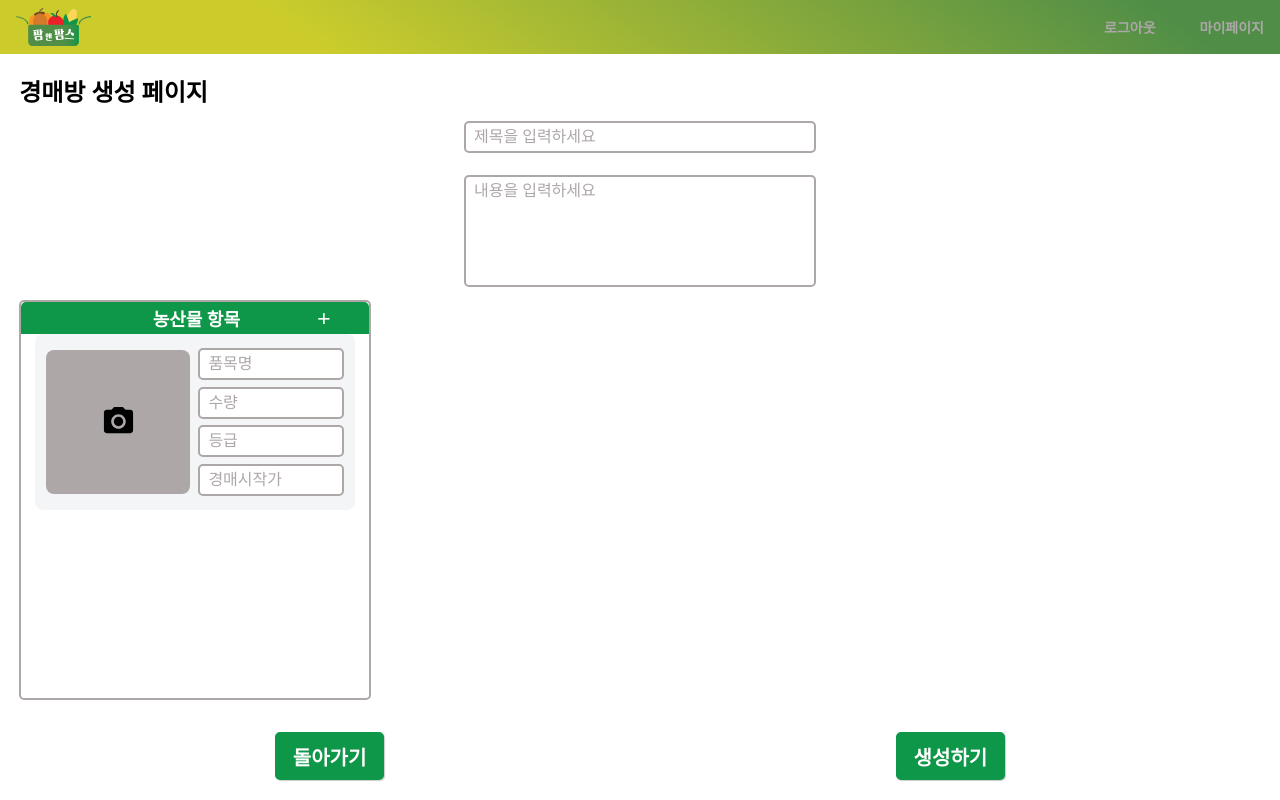
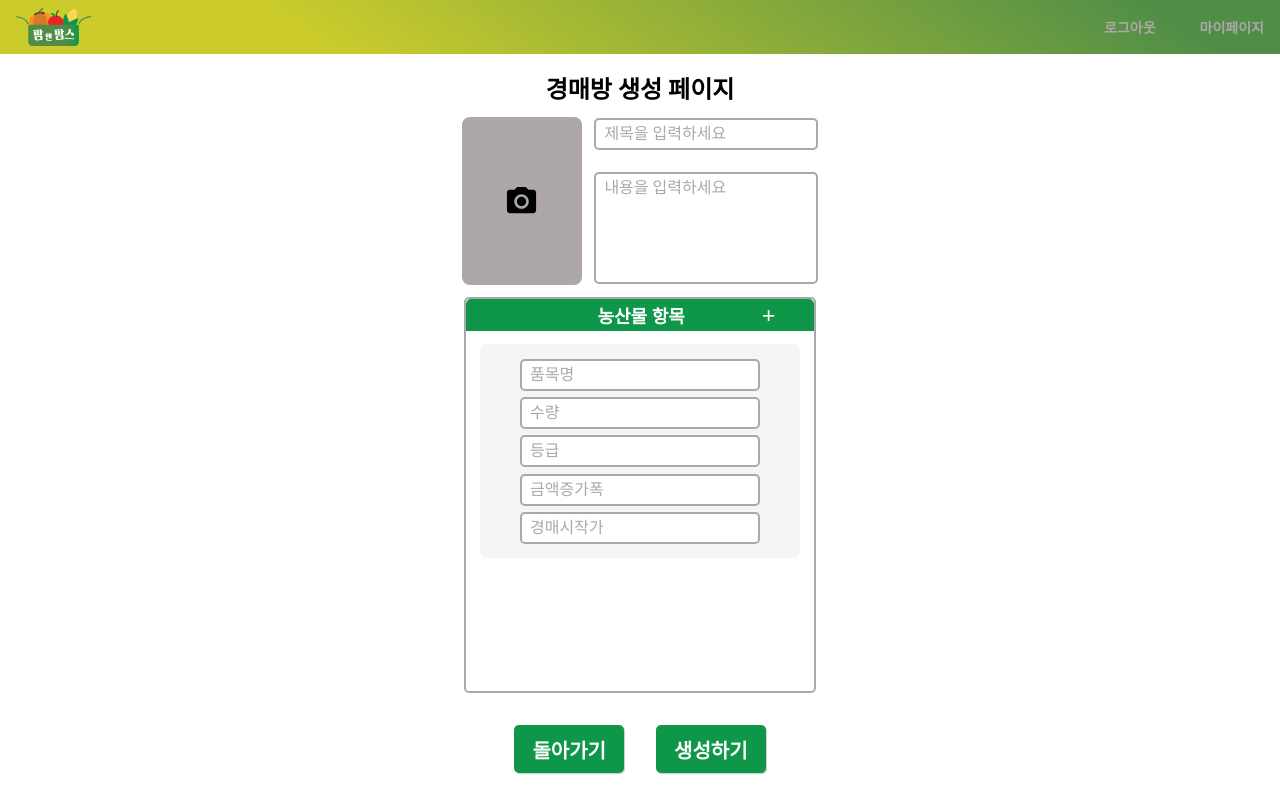
Before and after one commit to seonghun0828/farmNfarms, a React (Create React App) app in the folder frontend/: page /create in a window 1280 px wide. Built offline with nearby package versions, Linux system fonts and the light colour scheme.

Commit message:
[feat] Frontend : update CreateAuctionRoom logic

```diff
--- a/frontend/src/common/apiPath.js
+++ b/frontend/src/common/apiPath.js
@@ -10,7 +10,8 @@ const PAY = 'pay/';
 const apiPath = {
   auth: {
     login: () => HOST + AUTH + 'login/',
-    reaccess: () => HOST + AUTH + 'reaccess',
+    logout: () => HOST + AUTH + 'logout/',
+    reissue: () => HOST + AUTH + 'reissue/',
   },
 
   user: {
@@ -25,11 +26,9 @@ const apiPath = {
   },
   room: {
     rooms: () => HOST + ROOMS,
-    search: () => HOST + ROOMS + 'search/',
-    detail: (roomNumber) => HOST + ROOMS + 'details/' + `${roomNumber}/`,
-    create: (phone) => HOST + ROOMS + 'create-room/' + `${phone}/`,
-    load_img: () => HOST + ROOMS + `load/img/`,
-    save_img: () => HOST + ROOMS + `save/img/`,
+    search: () => HOST + ROOMS + 'search',
+    saveImg: () => HOST + ROOMS + 'save/img',
+    createRoom: (phone) => HOST + ROOMS + 'create-room/' + phone
   },
   // 아래부터 임시
   price: {
--- a/frontend/src/components/molecules/CreateItemCard/index.jsx
+++ b/frontend/src/components/molecules/CreateItemCard/index.jsx
@@ -1,8 +1,6 @@
 import React, { useState } from 'react';
 import styled from "styled-components";
-import Image from "../../atoms/Image"
 import Input from "../../atoms/Input"
-import PhotoCameraIcon from '@mui/icons-material/PhotoCamera';
 
 const StyledCreateItemCard = styled.div`
     ${({theme}) => theme.flex.rowCenter}
@@ -12,78 +10,25 @@ const StyledCreateItemCard = styled.div`
     border-radius: 0.5rem;
     gap: 0.5rem;
 `
-const ImageArea = styled.div`
-    width: 9rem;
-    height: 9rem;
-    `
-    const StyledImage = styled.div`
-    width: 9rem;
-    height: 9rem;
-    border-radius: 0.5rem;
-`
 const InputArea = styled.div`
-
-`
-const ImageButton = styled.div`
-    ${({theme}) => theme.flex.rowCenter}
-    width: 9rem;
-    height: 9rem;
-    background-color: ${({theme}) => theme.colors.gray2};
-    border-radius: 0.5rem;
+    width: 15rem;
 `
 const CreateItemCard = ({inputs, items, idx, setItems}) => {
-    const [url, setUrl] = useState(null);
-    const clickHandler = () => {
-        const fileUploader = document.querySelector('#file-uploader');
-        fileUploader.click();
-    }
-    const uploadImage = () => {
-        const fileUploader = document.querySelector('#file-uploader');
-        setUrl(URL.createObjectURL(fileUploader.files[0]));
-    }
     const changeInput = (e) => {
-        // console.log(e.target.value);
-        // console.log(e.target.parentNode.parentNode.parentNode);
-        // const parent = e.target.parentNode.parentNode.parentNode;
-        // const arr = inputs.map(({text, type}, idx) => {
-        //     return {
-        //         [text]: ''
-        //     }
-        // })
-        // for (let i = 0; i < items.length; i++) {
-        //     if (i === idx) {
-                // console.log(items[i]);
-                // console.log(idx, parent.name);
-            //     setItems(items => [
-            //         ...items,
-            //         [...arr,
-            //             {
-            //                 [e.target.name]: e.target
-            //             }
-            //         ]
+        setItems(items => items.map((item, i) => {
+            if (i !== idx)
+                return item;
 
-            //     ])
-
-            // }
-        // }
+            return {
+                ...item,
+                [e.target.name]: e.target.value
+            }
+        }));
     }
     return (
-        <StyledCreateItemCard name={idx}>
-            <ImageArea>
-                <input type='file' hidden id='file-uploader' onChange={uploadImage} />
-                {
-                    !url ?
-                        <ImageButton>
-                            <PhotoCameraIcon fontSize='large' onClick={clickHandler} />
-                        </ImageButton>
-                        :
-                        <StyledImage>
-                            <Image src={url} onClick={clickHandler} />
-                        </StyledImage>
-                }
-            </ImageArea>
+        <StyledCreateItemCard>
             <InputArea>
-                {inputs.map(({text, type}, idx) => <Input height='2' onChange={(e) => changeInput(e)} name={text} type={type} placeholder={text} key={text + idx} />)}
+                {inputs.map(({text, name, type}, idx) => <Input height='2' onChange={(e) => changeInput(e)} name={name} type={type} placeholder={text} key={text + idx} />)}
             </InputArea>
         </StyledCreateItemCard>
     );
--- /dev/null
+++ b/frontend/src/components/pages/CreateAuctionRoom/createAuctionRoom.js
@@ -0,0 +1,25 @@
+import axios from 'axios';
+import apiPath from '../../../common/apiPath';
+import { alertError } from '../../../common/alertError';
+
+const createAuctionRoom = async (title, description, thumbnailIdx, items, phone) => {
+    try {
+        const result = await axios({
+            method: 'post',
+            url: apiPath.room.createRoom(phone),
+            data: {
+                title,
+                description,
+                thumbnail: thumbnailIdx,
+                details: items
+            }
+        });
+        // 데이터 받으면 idx 빼서 리턴하기
+        console.log(result);
+
+    } catch (e) {
+        alertError(e);
+    }
+}
+
+export default createAuctionRoom;
--- a/frontend/src/components/pages/CreateAuctionRoom/index.jsx
+++ b/frontend/src/components/pages/CreateAuctionRoom/index.jsx
@@ -5,28 +5,55 @@ import Navbar from '../../molecules/Navbar';
 import Text from '../../atoms/Text';
 import Button from '../../atoms/Button';
 import Input from '../../atoms/Input';
+import Image from "../../atoms/Image"
 import Textarea from '../../atoms/Textarea';
 import CreateItemCard from '../../molecules/CreateItemCard';
 import { useNavigate } from 'react-router-dom';
 import move from '../../../common/move'
+import PhotoCameraIcon from '@mui/icons-material/PhotoCamera';
+import reissue from '../../../common/reissue';
+import uploadFile from './uploadFile';
+import createAuctionRoom from './createAuctionRoom';
+import { useSelector } from 'react-redux';
 
 const StyledCreateAuctionRoom = styled.div``;
 
-// ${({theme}) => theme.flex.columnCenter}
 const PageBody = styled.div`
+  ${({theme}) => theme.flex.columnCenter}
     padding: 1.2rem;
     height: 46rem;
 `;
+const FixedInputArea = styled.div`
+  ${({theme}) => theme.flex.rowCenter}
+  justify-content: space-between;
+  gap: 0.8rem;
+`
+const ImageArea = styled.div`
+    width: 7.5rem;
+    height: 10.5rem;
+    `
+const StyledImage = styled.div`
+  width: 7.5rem;
+  height: 10.5rem;
+  border-radius: 0.5rem;
+`
+const ImageButton = styled.div`
+  ${({theme}) => theme.flex.rowCenter}
+  width: 7.5rem;
+  height: 10.5rem;
+  background-color: ${({theme}) => theme.colors.gray2};
+  border-radius: 0.5rem;
+`
 const TextInputs = styled.div`
     ${({theme}) => theme.flex.columnCenter}
     justify-content: space-around;
     height: 12rem;
 `
 const StyledInput = styled.div`
-    width: 22rem;
+    width: 14rem;
 `
 const StyledTextarea = styled.div`
-    width: 22rem;
+    width: 14rem;
     `;
 const ItemAddingArea = styled.div`
     width: 22rem;
@@ -50,62 +77,117 @@ const ItemAddingAreaBody = styled.div`
   ${({theme}) => theme.flex.columnCenter}
   justify-content: flex-start;
   height: 22.5rem;
+  padding: 0.8rem 0;
   overflow-y: auto;
   gap: 1rem;
 `
 const Footer = styled.div`
-  ${({theme}) => theme.flex.rowCenter}
+  ${({theme}) => theme.flex.columnCenter}
   padding-top: 2rem;
+  gap: 1rem;
 `
 const FooterButtons = styled.div`
   ${({theme}) => theme.flex.rowCenter}
   width: 100%;
+  gap: 2rem;
   justify-content: space-around;
 `
-const cardInputs=[{text: '품목명', type: 'text'}, {text: '수량', type: 'text'}, {text: '등급', type: 'text'}, {text: '경매시작가', type: 'number'}];
+const cardInputs=[{text: '품목명', name: 'productTitle', type: 'text'}, {text: '수량', name: 'quantity', type: 'number'}, {text: '등급', name: 'gradeTitle', type: 'text'}, {text: '금액증가폭', name: 'bidIncrement', type: 'number'}, {text: '경매시작가', name: 'startingPrice', type: 'number'}];
 
 const CreateAuctionRoom = () => {
   const [title, setTitle] = useState('');
-  const [content, setContent] = useState('');
+  const [description, setDescription] = useState('');
   const [items, setItems] = useState([
-    cardInputs.map(({text}) => {
+    cardInputs.reduce((total, {name}) => {
       return {
-        [text] : ''
-      }})
+        ...total,
+        [name]: ''
+      }
+    }, {})
   ]);
+  const [url, setUrl] = useState(null);
+  const [emptyInput, setEmptyInput] = useState(true);
+  const phone = useSelector((state) => state.token.value.phone);
+  const clickHandler = () => {
+      const fileUploader = document.querySelector('#file-uploader');
+      fileUploader.click();
+  }
+  const changeImage = () => {
+      const fileUploader = document.querySelector('#file-uploader');
+      setUrl(URL.createObjectURL(fileUploader.files[0]));
+  }
+
   const navigate = useNavigate();
+
   const addItem = () => {
+    // reissue();
     setItems(items => [...items,
-      cardInputs.map(({text}) => {
+      cardInputs.reduce((total, {name}) => {
         return {
-          [text] : ''
-        }})
+          ...total,
+          [name]: ''
+        }
+      }, {})
     ]);
   }
+
   const onChange = (e, setValue) => {
     setValue(e.target.value);
   }
   const goBack = () => {
     move(navigate, -1);
   }
-  const create = () => {
-    console.log(title);
-    console.log(content);
-    console.log(items);
+  const createRoom = async () => {
+    if (title.trim() === '' || description.trim() === '') {
+      setEmptyInput(false);
+      return;
+    }
+    for (let item of items) {
+      for (let input of Object.keys(item)) {
+        if (item[input].trim() === '') {
+          setEmptyInput(false);
+          return;
+        }
+      }
+    }
+    setEmptyInput(true);
+    const file = document.querySelector('#file-uploader').files[0];
+    let thumbnailIdx = -1;
+    if (file) {
+      const formData = new FormData();
+      formData.append('img', file);
+      thumbnailIdx = await uploadFile(formData);
+    }
+    createAuctionRoom(title, description, thumbnailIdx, items, phone);
   }
   return (
     <StyledCreateAuctionRoom>
       <Navbar url={logo} isLogin imgSize="xs" fontSize="sm" mode="graytext" />
       <PageBody>
         <Text weight='bold' fontSize='xxxl'>경매방 생성 페이지</Text>
+        <FixedInputArea>
+          <ImageArea>
+            <input type='file' hidden id='file-uploader' onChange={changeImage} />
+            {
+                !url ?
+                    <ImageButton>
+                        <PhotoCameraIcon fontSize='large' onClick={clickHandler} />
+                    </ImageButton>
+                    :
+                    <StyledImage>
+                        <Image src={url} onClick={clickHandler} />
+                    </StyledImage>
+            }
+          </ImageArea>
           <TextInputs>
               <StyledInput>
                   <Input height='2' placeholder='제목을 입력하세요' onChange={(e) => onChange(e, setTitle)} />
               </StyledInput>
               <StyledTextarea>
-                <Textarea height='7' placeholder='내용을 입력하세요' onChange={(e) => onChange(e, setContent)} />
+                  <Textarea height='7' placeholder='내용을 입력하세요' onChange={(e) => onChange(e, setDescription)} />
               </StyledTextarea>
           </TextInputs>
+        </FixedInputArea>
         <ItemAddingArea>
           <ItemAddingAreaNav>
             <Space />
@@ -119,9 +201,12 @@ const CreateAuctionRoom = () => {
           </ItemAddingAreaBody>
         </ItemAddingArea>
         <Footer>
+          {
+              !emptyInput ? <Text color='red' fontSize='lg' weight='bold'>필수 입력값을 작성해주세요.</Text> : null
+          }
           <FooterButtons>
             <Button onClick={goBack}>돌아가기</Button>
-            <Button onClick={create}>생성하기</Button>
+            <Button onClick={createRoom}>생성하기</Button>
           </FooterButtons>
         </Footer>
       </PageBody>
--- /dev/null
+++ b/frontend/src/components/pages/CreateAuctionRoom/uploadFile.js
@@ -0,0 +1,37 @@
+import axios from 'axios';
+import apiPath from '../../../common/apiPath';
+import { alertError } from '../../../common/alertError';
+
+const uploadFile = async (formData) => {
+    try {
+        const result = await axios({
+            method: 'post',
+            url: apiPath.room.saveImg(),
+            data: formData
+        });
+        // 데이터 받으면 idx 빼서 리턴하기
+        console.log(result);
+        // if (statusCode === 200) {
+        //     dispatch(save({
+        //         isLogin: true,
+        //         phone,
+        //         accessToken
+        //     }));
+        //     setLoginFail(false);
+        //     window.alert('로그인에 성공했습니다.');
+        //     return true;
+        // }
+
+    } catch (e) {
+        console.log(e);
+        // const { status } = e.response;
+        // if (status === 401 || status === 404)
+        //     setLoginFail(true);
+
+        // else
+        //     alertError(e);
+        // return false;
+    }
+}
+
+export default uploadFile;
```
Lines whose indentation alone changed are shown as unchanged.
